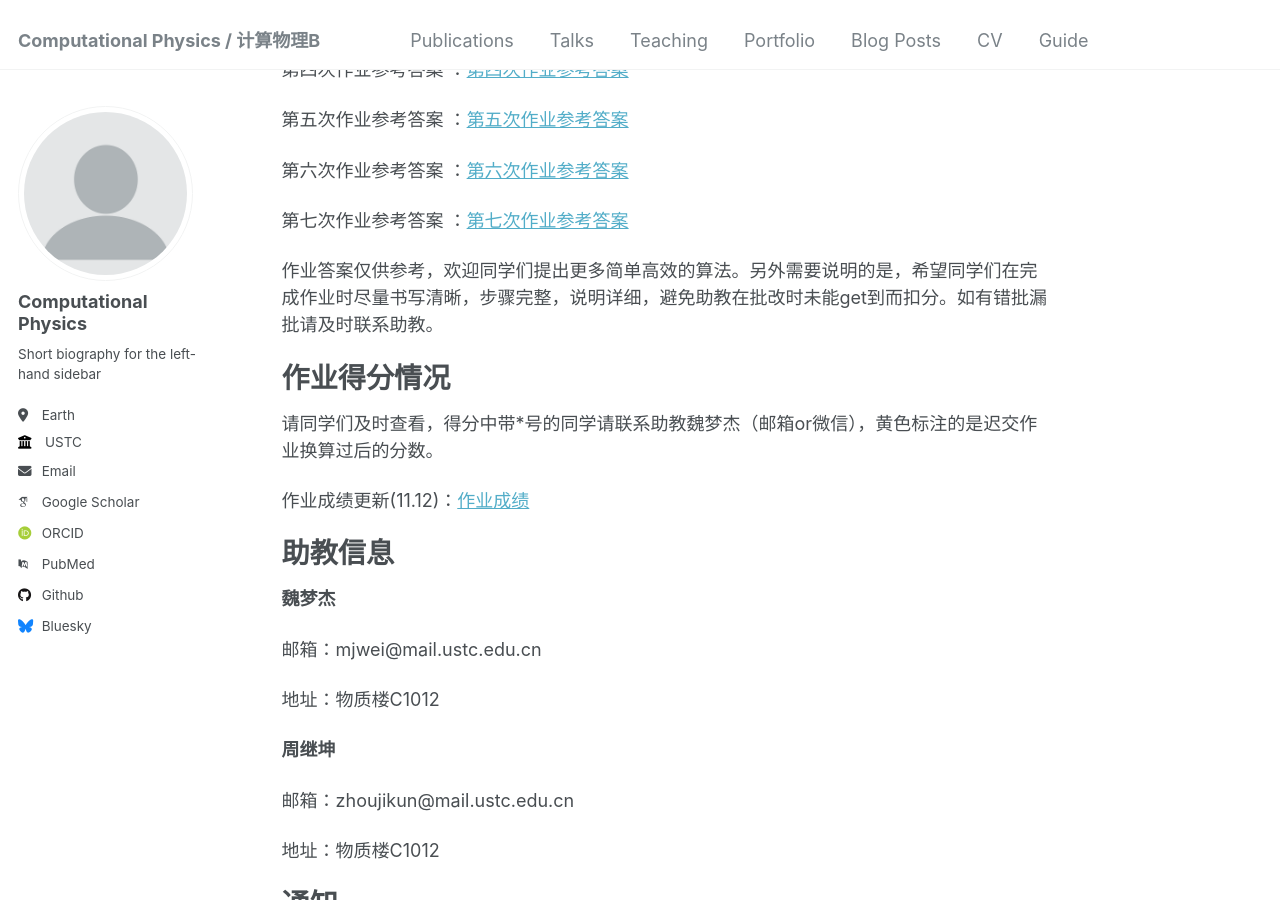
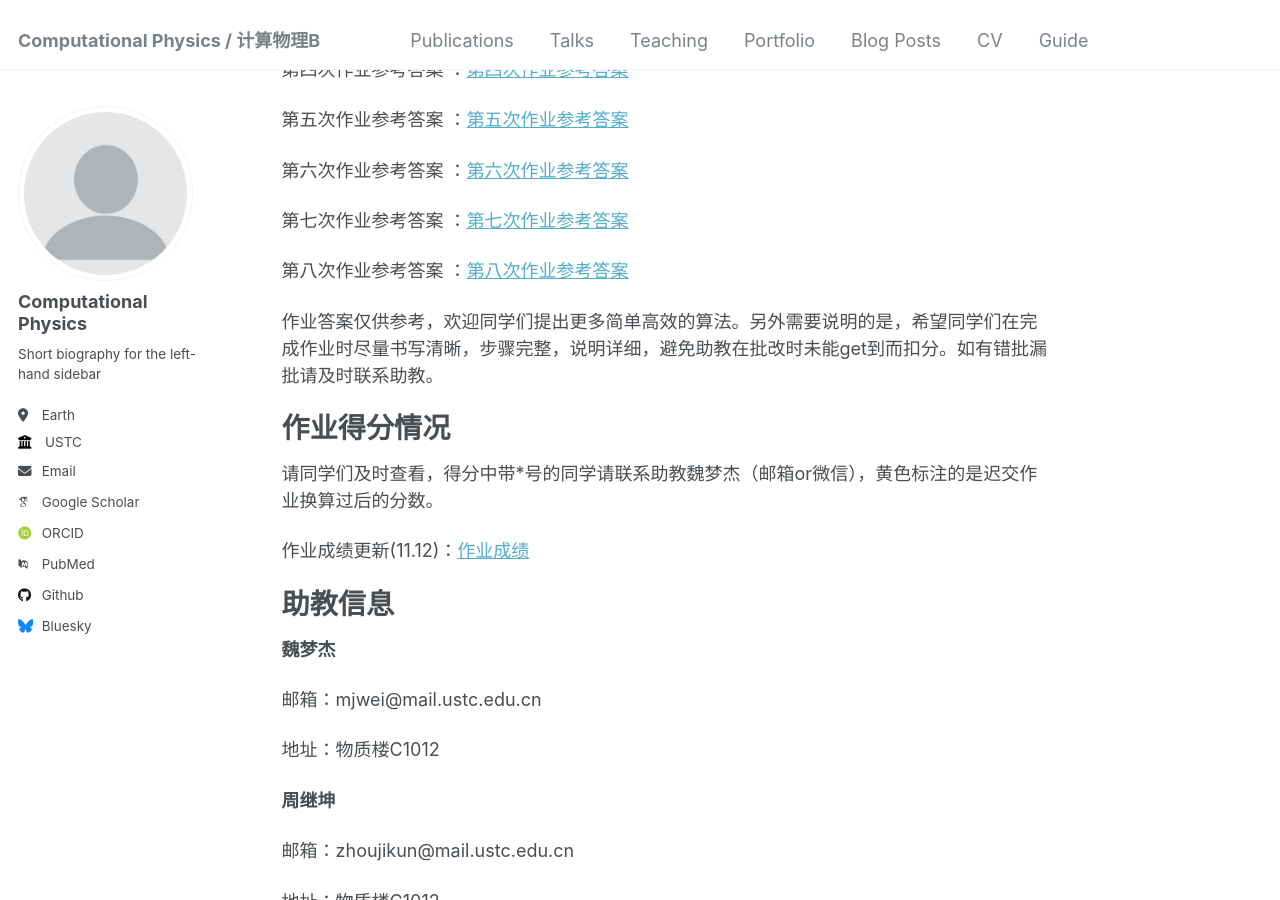
Before and after one commit to ZhouJikunn/ZhouJikunn.github.io, a Jekyll site: the page built from _pages/about.md, in a window 1280 px wide and 900 px high, scrolled down 1458 px. Built offline with Jekyll 4.4.1, drawn with Linux system fonts in a browser that asks for light colours; some web fonts are replaced.

Commit message:
Update about.md

```diff
--- a/_pages/about.md
+++ b/_pages/about.md
@@ -67,6 +67,8 @@ redirect_from:
 
 第七次作业参考答案 ：[第七次作业参考答案](http://zhoujikunn.github.io/files/第七次作业参考答案.pdf)
 
+第八次作业参考答案 ：[第八次作业参考答案](http://zhoujikunn.github.io/files/第八次作业参考答案.pdf)
+
 作业答案仅供参考，欢迎同学们提出更多简单高效的算法。另外需要说明的是，希望同学们在完成作业时尽量书写清晰，步骤完整，说明详细，避免助教在批改时未能get到而扣分。如有错批漏批请及时联系助教。
 
 作业得分情况
```
